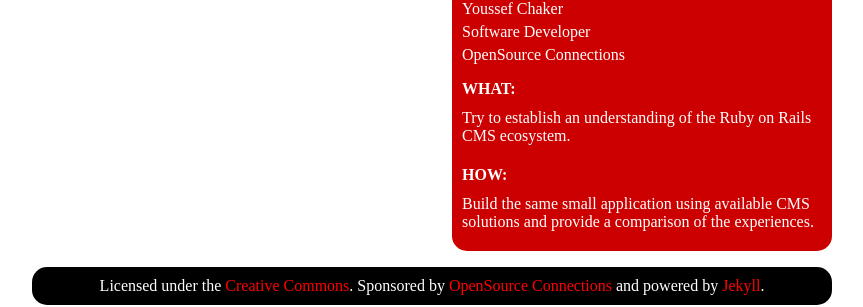
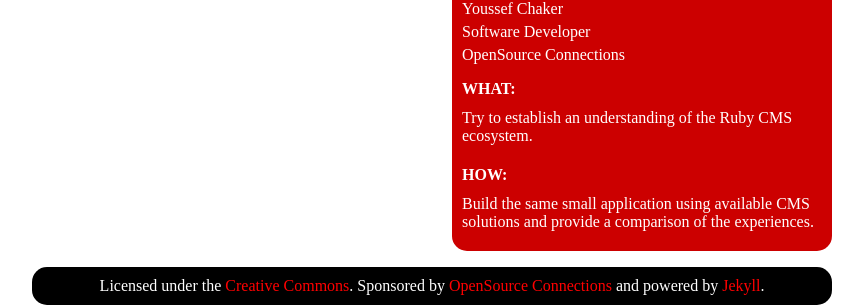
Before and after one commit to ychaker/whichrubycmsshouldiuse.com, a Jekyll site: the page built from index.html, in a window 1280 px wide. Shown: the part 366-673 px from the top of the page, without its empty margins (208-1071 px from the left). Built offline with Jekyll 4.4.1, drawn with Linux system fonts in a browser that asks for light colours; part of the change alters nothing that is shown.

```diff
--- a/_layouts/default.html
+++ b/_layouts/default.html
@@ -23,5 +23,16 @@
 			</div>
 
 		</div>
+
+		<script type="text/javascript">
+		var gaJsHost = (("https:" == document.location.protocol) ? "https://ssl." : "http://www.");
+		document.write(unescape("%3Cscript src='" + gaJsHost + "google-analytics.com/ga.js' type='text/javascript'%3E%3C/script%3E"));
+		</script>
+		<script type="text/javascript">
+		try {
+		var pageTracker = _gat._getTracker("UA-11761223-1");
+		pageTracker._setDomainName(".whichrubycmsshouldiuse.com");
+		pageTracker._trackPageview();
+		} catch(err) {}</script>
 	</body>
 </html>
--- a/index.html
+++ b/index.html
@@ -16,7 +16,7 @@ title: Which Ruby CMS Should I Use?
 
 			<h3>What:</h3>
 			<p>
-				Try to establish an understanding of the Ruby on Rails CMS ecosystem.
+				Try to establish an understanding of the Ruby CMS ecosystem.
 			</p>
 
 			<h3>How:</h3>
```
